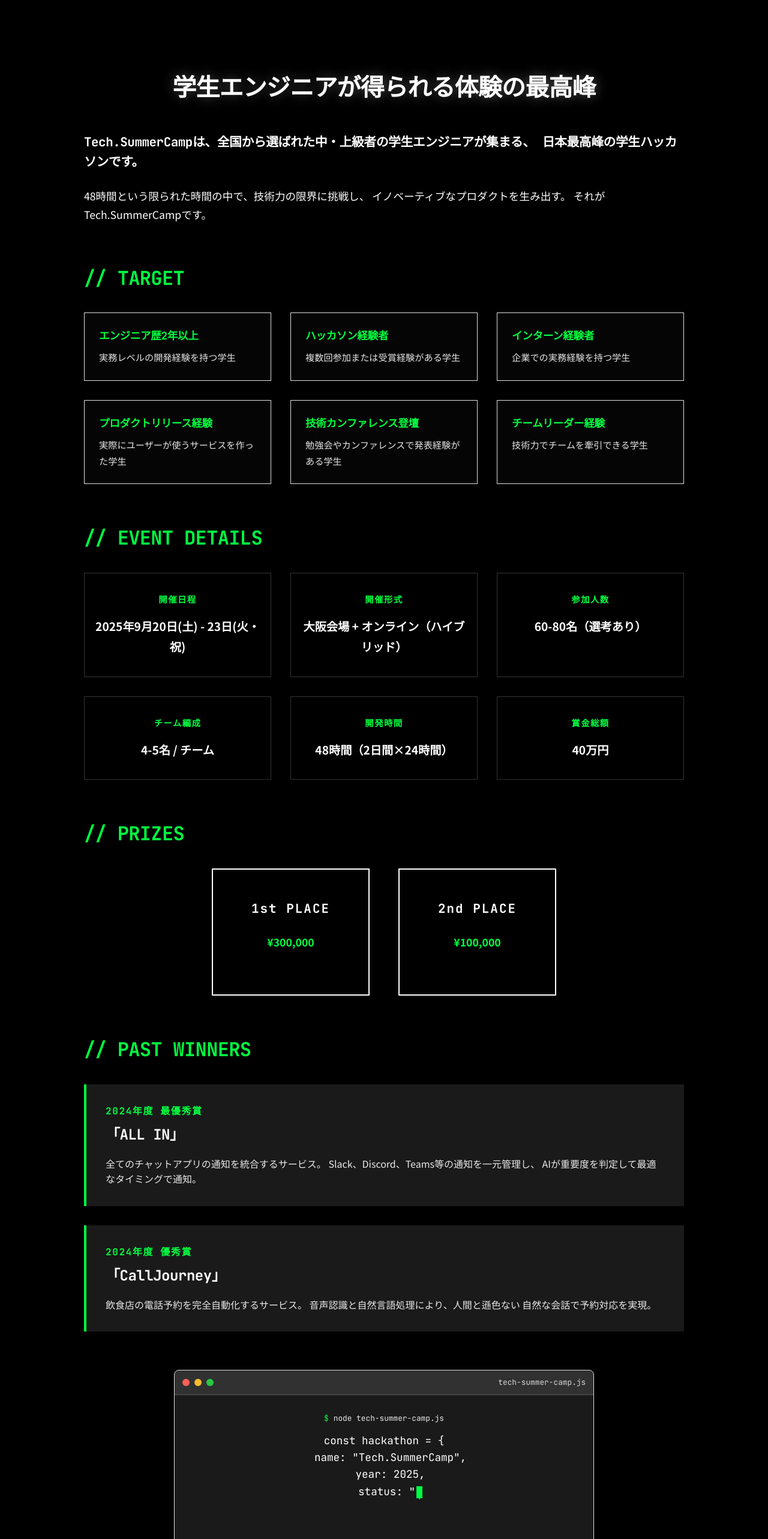
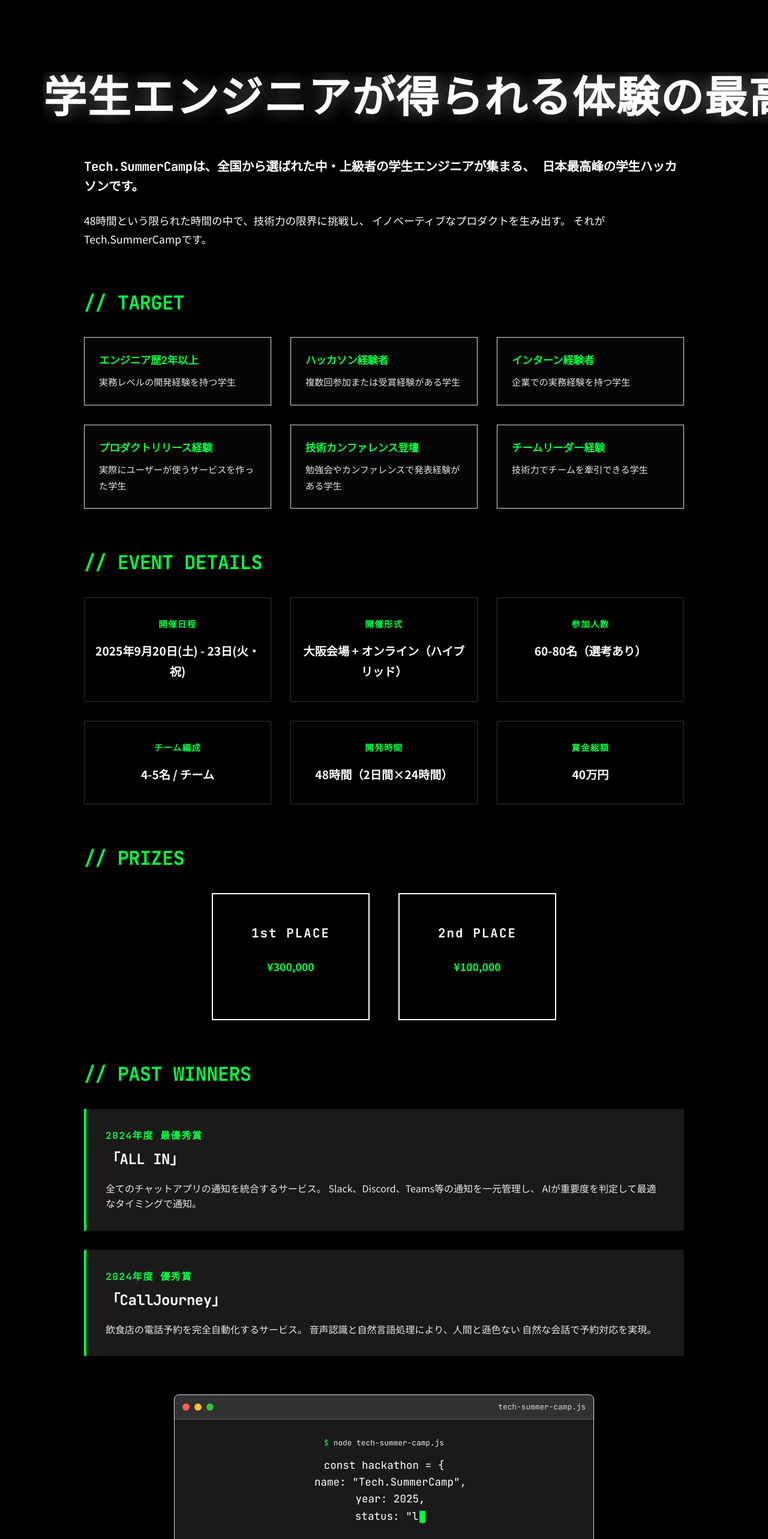
Before and after one commit to Tech-SummerCamp/TSC, a React (Vite) app: page /2025 in a window 1280 px wide. Shown: the part 80-2646 px from the top of the page at 60% size. Built offline with nearby package versions, Linux system fonts and the light colour scheme.

Commit message:
タイトルを大きくした

```diff
--- a/src/pages/2025/Home.css
+++ b/src/pages/2025/Home.css
@@ -66,131 +66,42 @@
 
 
 .main-tagline {
-  font-size: clamp(1.5rem, 4vw, 2.5rem);
-  font-weight: 700;
+  font-size: clamp(2.5rem, 8vw, 4.5rem);
+  font-weight: 800;
   color: var(--color-white);
-  text-shadow: 0 0 20px rgba(255, 255, 255, 0.3);
-  line-height: 1.3;
+  text-shadow: 0 0 30px rgba(255, 255, 255, 0.4);
+  line-height: 1.2;
   margin: 0;
+  font-family: var(--font-mono);
+  letter-spacing: 0.02em;
 }
 
-.main-tagline .glitch {
+.typewriter {
   position: relative;
   display: inline-block;
-  animation: subtle-glitch 4s infinite;
 }
 
-.main-tagline .glitch::before,
-.main-tagline .glitch::after {
-  content: attr(data-text);
-  position: absolute;
-  top: 0;
-  left: 0;
-  width: 100%;
-  height: 100%;
-  opacity: 0;
+.typed-text {
+  color: var(--color-white);
+  display: inline-block;
 }
 
-.main-tagline .glitch::before {
+.typewriter-cursor {
   color: var(--color-terminal-green);
-  z-index: -1;
-  animation: glitch-shadow-1 4s infinite;
+  font-weight: 400;
+  animation: blink-cursor 1s infinite;
+  margin-left: 2px;
 }
 
-.main-tagline .glitch::after {
-  color: var(--color-white);
-  z-index: -2;
-  animation: glitch-shadow-2 4s infinite;
-}
-
-.main-tagline .glitch:hover {
-  animation: intense-glitch 0.3s infinite;
-}
-
-.main-tagline .glitch:hover::before {
-  animation: intense-glitch-1 0.3s infinite;
-  opacity: 0.8;
-  color: var(--color-terminal-green);
-}
-
-.main-tagline .glitch:hover::after {
-  animation: intense-glitch-2 0.3s infinite;
-  opacity: 0.6;
-  color: var(--color-white);
-}
-
-@keyframes subtle-glitch {
-  0%, 90%, 100% { transform: translate(0); }
-  92% { transform: translate(1px, 0); }
-  94% { transform: translate(-1px, 0); }
-  96% { transform: translate(0, 1px); }
-  98% { transform: translate(1px, -1px); }
-}
-
-@keyframes glitch-shadow-1 {
-  0%, 90%, 100% {
+@keyframes blink-cursor {
+  0%, 50% {
+    opacity: 1;
+  }
+  51%, 100% {
     opacity: 0;
-    transform: translate(0);
-  }
-  92% {
-    opacity: 0.1;
-    transform: translate(2px, 0);
-  }
-  94% {
-    opacity: 0.15;
-    transform: translate(-2px, 0);
-  }
-  96% {
-    opacity: 0.1;
-    transform: translate(0, 2px);
   }
 }
 
-@keyframes glitch-shadow-2 {
-  0%, 90%, 100% {
-    opacity: 0;
-    transform: translate(0);
-  }
-  92% {
-    opacity: 0.05;
-    transform: translate(-1px, 1px);
-  }
-  94% {
-    opacity: 0.1;
-    transform: translate(1px, -1px);
-  }
-  96% {
-    opacity: 0.05;
-    transform: translate(-1px, -1px);
-  }
-}
-
-@keyframes intense-glitch {
-  0% { transform: translate(0); }
-  20% { transform: translate(-2px, 2px); }
-  40% { transform: translate(-2px, -2px); }
-  60% { transform: translate(2px, 2px); }
-  80% { transform: translate(2px, -2px); }
-  100% { transform: translate(0); }
-}
-
-@keyframes intense-glitch-1 {
-  0% { clip-path: inset(40% 0 61% 0); transform: translate(-3px, -3px); }
-  20% { clip-path: inset(92% 0 1% 0); transform: translate(3px, 3px); }
-  40% { clip-path: inset(43% 0 1% 0); transform: translate(-3px, 3px); }
-  60% { clip-path: inset(25% 0 58% 0); transform: translate(3px, -3px); }
-  80% { clip-path: inset(54% 0 7% 0); transform: translate(-3px, 3px); }
-  100% { clip-path: inset(58% 0 43% 0); transform: translate(3px, -3px); }
-}
-
-@keyframes intense-glitch-2 {
-  0% { clip-path: inset(25% 0 58% 0); transform: translate(2px, 2px); }
-  20% { clip-path: inset(54% 0 7% 0); transform: translate(-2px, -2px); }
-  40% { clip-path: inset(58% 0 43% 0); transform: translate(2px, -2px); }
-  60% { clip-path: inset(40% 0 61% 0); transform: translate(-2px, 2px); }
-  80% { clip-path: inset(92% 0 1% 0); transform: translate(2px, 2px); }
-  100% { clip-path: inset(43% 0 1% 0); transform: translate(-2px, -2px); }
-}
 
 .about-intro {
   max-width: 800px;
@@ -763,10 +674,10 @@
   }
 
   .main-tagline {
-    font-size: clamp(1.4rem, 6vw, 2rem);
-    line-height: 1.4;
+    font-size: clamp(2rem, 8vw, 3.5rem);
+    line-height: 1.3;
     text-align: center;
-    margin-bottom: 1rem;
+    margin-bottom: 1.5rem;
   }
 
   .hero-tagline {
@@ -1043,9 +954,9 @@
   }
 
   .main-tagline {
-    font-size: clamp(1.5rem, 7vw, 2rem);
+    font-size: clamp(1.8rem, 9vw, 3rem);
     line-height: 1.3;
-    margin-bottom: 1.5rem;
+    margin-bottom: 2rem;
   }
 
   .hero-tagline {
--- a/src/pages/2025/Home.jsx
+++ b/src/pages/2025/Home.jsx
@@ -1,8 +1,30 @@
+import { useState, useEffect } from 'react';
 import { Link } from 'react-router-dom';
 import Logo from '../../components/Logo';
 import './Home.css';
 
 const Home = () => {
+  const [typedText, setTypedText] = useState('');
+  const [showCursor, setShowCursor] = useState(true);
+  const fullText = '学生エンジニアが得られる体験の最高峰';
+
+  useEffect(() => {
+    let currentIndex = 0;
+
+    const typeWriter = () => {
+      if (currentIndex < fullText.length) {
+        setTypedText(fullText.slice(0, currentIndex + 1));
+        currentIndex++;
+        setTimeout(typeWriter, 120 + Math.random() * 80); // Variable speed for realism
+      } else {
+        // Typing complete, hide cursor after a delay
+        setTimeout(() => setShowCursor(false), 2000);
+      }
+    };
+
+    const timer = setTimeout(typeWriter, 1000); // Initial delay
+    return () => clearTimeout(timer);
+  }, []);
 
   return (
     <div className="home">
@@ -10,11 +32,12 @@ const Home = () => {
         <div className="container">
           <div className="hero-content">
             <div className="hero-tagline">
-              <h2 className="main-tagline">
-                <span className="glitch" data-text="学生エンジニアが得られる体験の最高峰">
-                  学生エンジニアが得られる体験の最高峰
+              <h1 className="main-tagline typewriter">
+                <span className="typed-text">
+                  {typedText}
                 </span>
-              </h2>
+                {showCursor && <span className="typewriter-cursor">|</span>}
+              </h1>
             </div>
 
 
```
